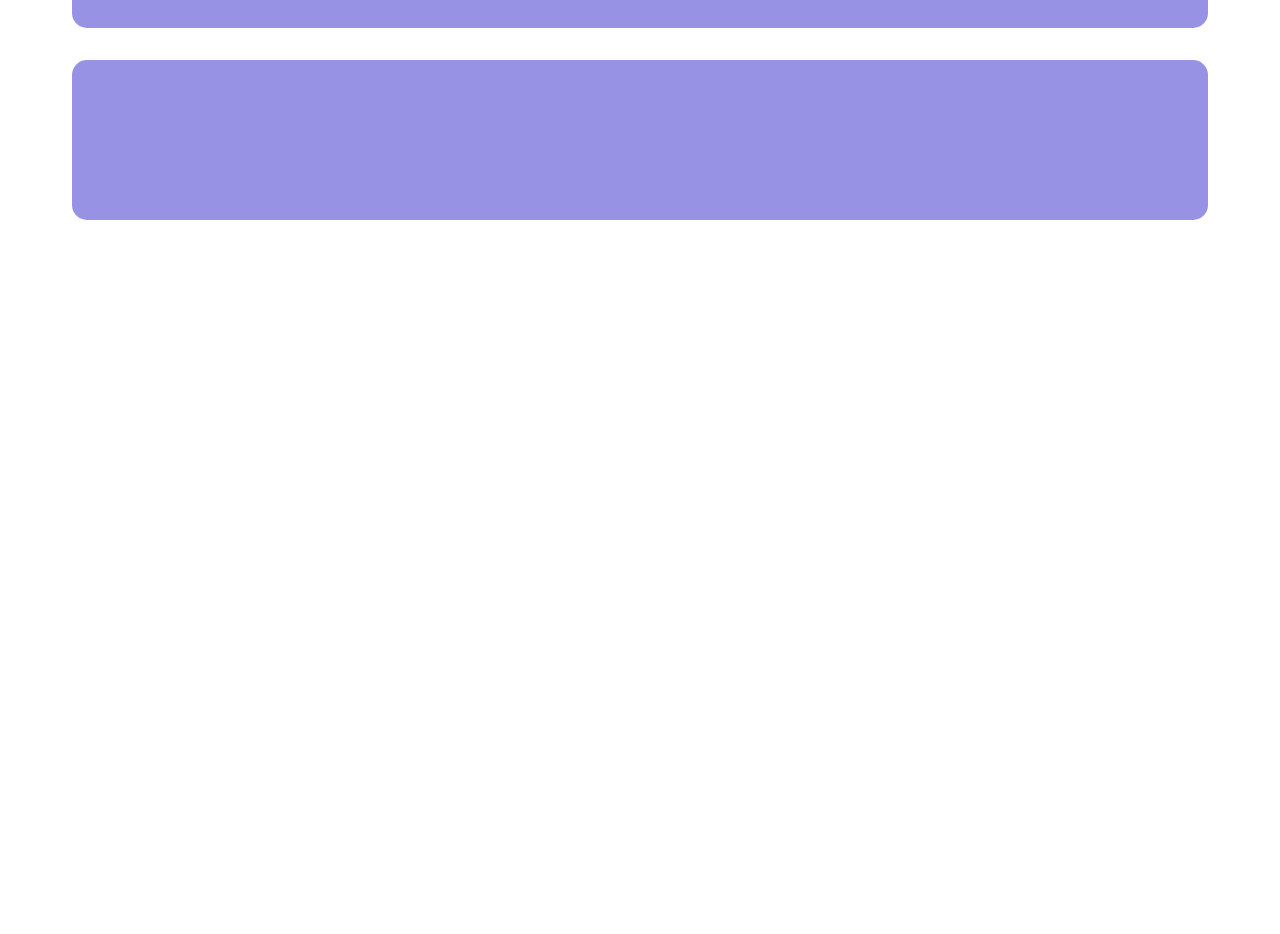
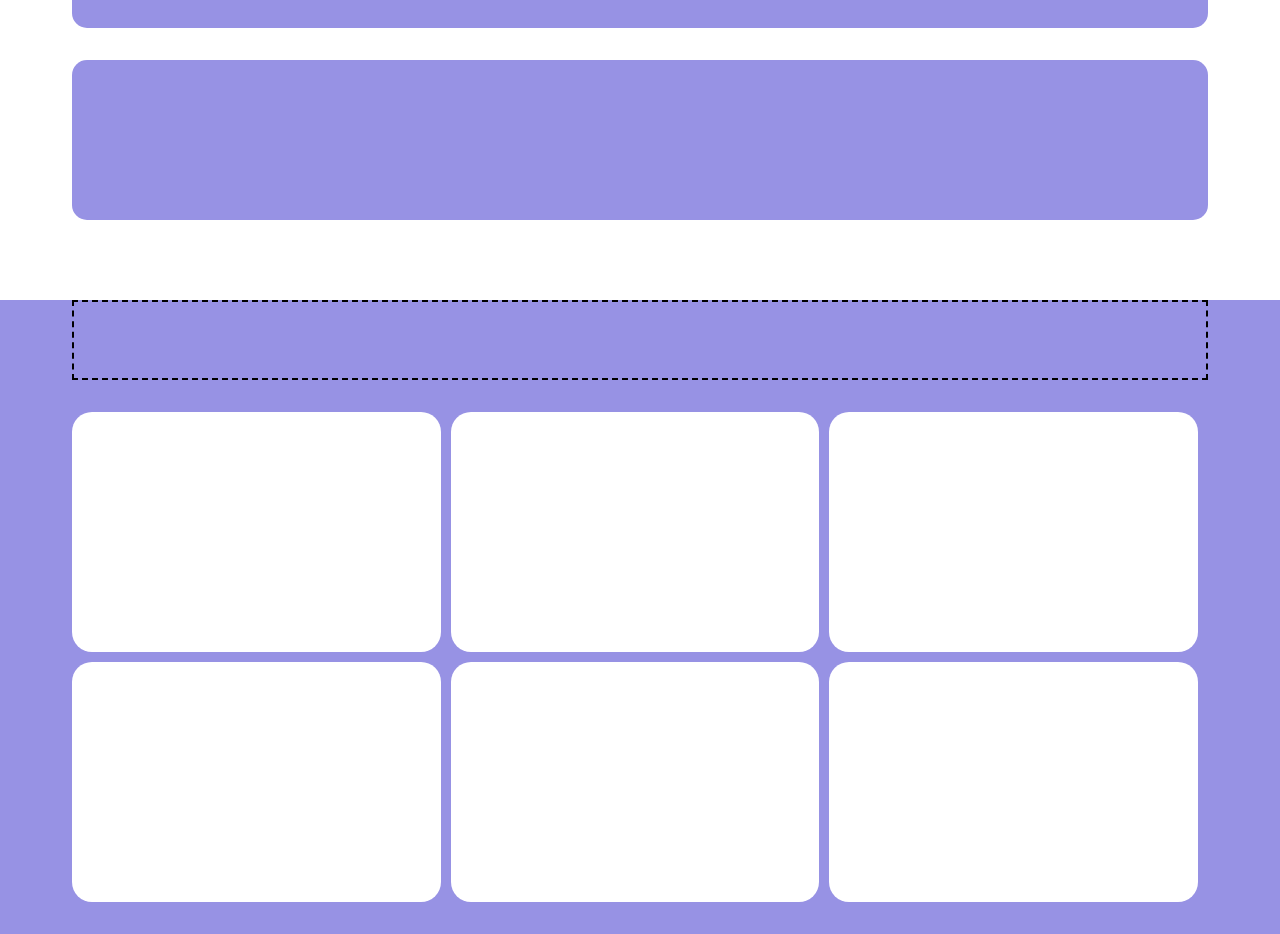
Before and after one commit to Gianmarco-Leone/htmlcss-responsive-layout, a plain HTML site: page index.html in a window 1280 px wide. Shown: the part 1784-2718 px from the top of the page. Before the commit the page ends 2084 px from the top, so only its background shows below. Drawn offline with Linux system fonts and the light colour scheme.

Commit message:
add section 4

```diff
--- a/css/mediaquery.css
+++ b/css/mediaquery.css
@@ -9,6 +9,11 @@
     /* SEZIONE 2 */
     .purple .col {
         width: 100%;
+    }
+
+    /* SEZIONE 4 */
+    .benefits .row .card {
+        width: calc(100% / 2 - 10px);
     }
 }
 
@@ -26,7 +31,21 @@
     }
 
     .introduction .main.card,
-    .introduction .card {
+    .introduction .card,
+    .introduction .col {
         width: 100%;
     }
+
+    .introduction .main.card {
+        flex-direction: column;
+    }
+
+    /* SEZIONE 4 */
+    .benefits .row {
+        flex-direction: column;
+    }
+
+        .benefits .row .card {
+            width: 100%;
+        }
 }
--- a/css/style.css
+++ b/css/style.css
@@ -22,11 +22,7 @@ header .nav-col {
 }
 
 .introduction .card {
-    width: calc(100% / 3 - 10px);
     background-color: #b5ddff;
-    /* debug */
-    height: 15rem;
-    border-radius: 20px;
 }
 
 .introduction .main.card {
@@ -63,3 +59,23 @@ header .nav-col {
     /* debug */
     height: 10rem;
 }
+
+/* SEZIONE 4 */
+.benefits {
+    background-color: #9792E4;
+}
+
+.benefits .text-center {
+    /* debug */
+    border: 2px dashed black;
+    height: 5rem;
+}
+
+.benefits .row {
+    gap: 10px;
+    padding: 2rem 0;
+}
+
+.benefits .card {
+    background-color: #FFF;
+}
--- a/css/utils.css
+++ b/css/utils.css
@@ -30,6 +30,13 @@
 .row {
 	display: flex;
 	flex-wrap: wrap;
+}
+
+.card {
+	width: calc(100% / 3 - 10px);
+	border-radius: 20px;
+	/* debug */
+	height: 15rem;
 }
 
 .col {
--- a/index.html
+++ b/index.html
@@ -72,6 +72,22 @@
 		</section>
 		<!-- FINE TERZA SEZIONE -->
 
+		<!-- INIZIO QUARTA SEZIONE - BENEFITS -->
+		<section class="benefits">
+			<div class="container">
+				<div class="text-center"></div>
+				<div class="row">
+					<div class="card"></div>
+					<div class="card"></div>
+					<div class="card"></div>
+					<div class="card"></div>
+					<div class="card"></div>
+					<div class="card"></div>
+				</div>
+			</div>
+		</section>
+		<!-- FINE QUARTA SEZIONE -->
+
 	</main>
 	<!-- FINE MAIN -->
 
```
